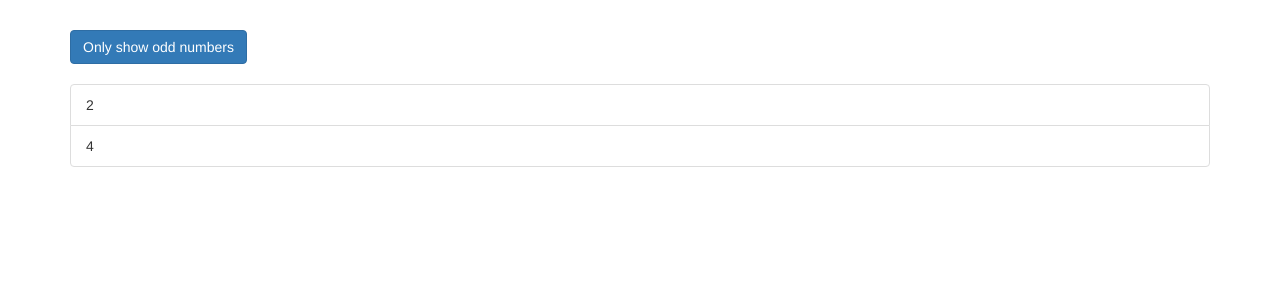
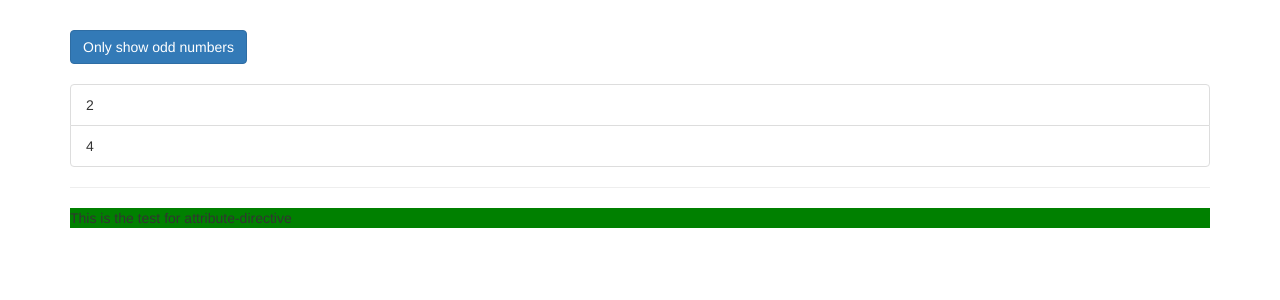
Before and after one commit to johnrobin80/angular-directives, an Angular app: page / in a window 1280 px wide. Shown: the top 300 px of the page. Built offline with nearby package versions, Linux system fonts and the light colour scheme.

Commit message:
Attribute directive session
Attribute directive session

```diff
--- a/src/app/app.component.html
+++ b/src/app/app.component.html
@@ -10,14 +10,9 @@
           {{ number }}
         </li>-->
                 <div *ngIf="onlyOdd">
-          <li
-            class="list-group-item"
-            [ngClass]="{ odd: odd % 2 !== 0 }"
-            [ngStyle]="{
+                    <li class="list-group-item" [ngClass]="{ odd: odd % 2 !== 0 }" [ngStyle]="{
               backgroundColor: odd % 2 !== 0 ? 'yellow' : 'transparent'
-            }"
-            *ngFor="let odd of oddNumbers"
-          >
+            }" *ngFor="let odd of oddNumbers">
                         {{ odd }}
                     </li>
                 </div>
@@ -30,6 +25,10 @@
             <ng-template [ngIf]="onlyOdd">
                 <p>Only odd</p>
             </ng-template>
+            <hr />
+            <div>
+                <p appBasicHighlight>This is the test for attribute-directive</p>
             </div>
         </div>
     </div>
+</div>
--- a/src/app/app.module.ts
+++ b/src/app/app.module.ts
@@ -3,9 +3,10 @@
 import { FormsModule } from "@angular/forms";
 
 import { AppComponent } from "./app.component";
+import { BasicHighlightDirective } from "./basic-highlight/basic-highlight.directive";
 
 @NgModule({
-  declarations: [AppComponent],
+  declarations: [AppComponent, BasicHighlightDirective],
   imports: [BrowserModule, FormsModule],
   providers: [],
   bootstrap: [AppComponent],
--- a/src/app/basic-highlight/basic-highlight.directive.ts
+++ b/src/app/basic-highlight/basic-highlight.directive.ts
@@ -1,8 +1,13 @@
-import { Directive } from "@angular/core";
+import { Directive, ElementRef, OnInit } from "@angular/core";
 
 @Directive({
   selector: "[appBasicHighlight]",
 })
-export class BasicHighlightDirective {
-  constructor() {}
+export class BasicHighlightDirective implements OnInit {
+  stringData1: string;
+  constructor(private elementRef: ElementRef) {}
+
+  ngOnInit() {
+    this.elementRef.nativeElement.style.backgroundColor = "green";
+  }
 }
```
Lines whose indentation alone changed are shown as unchanged.
